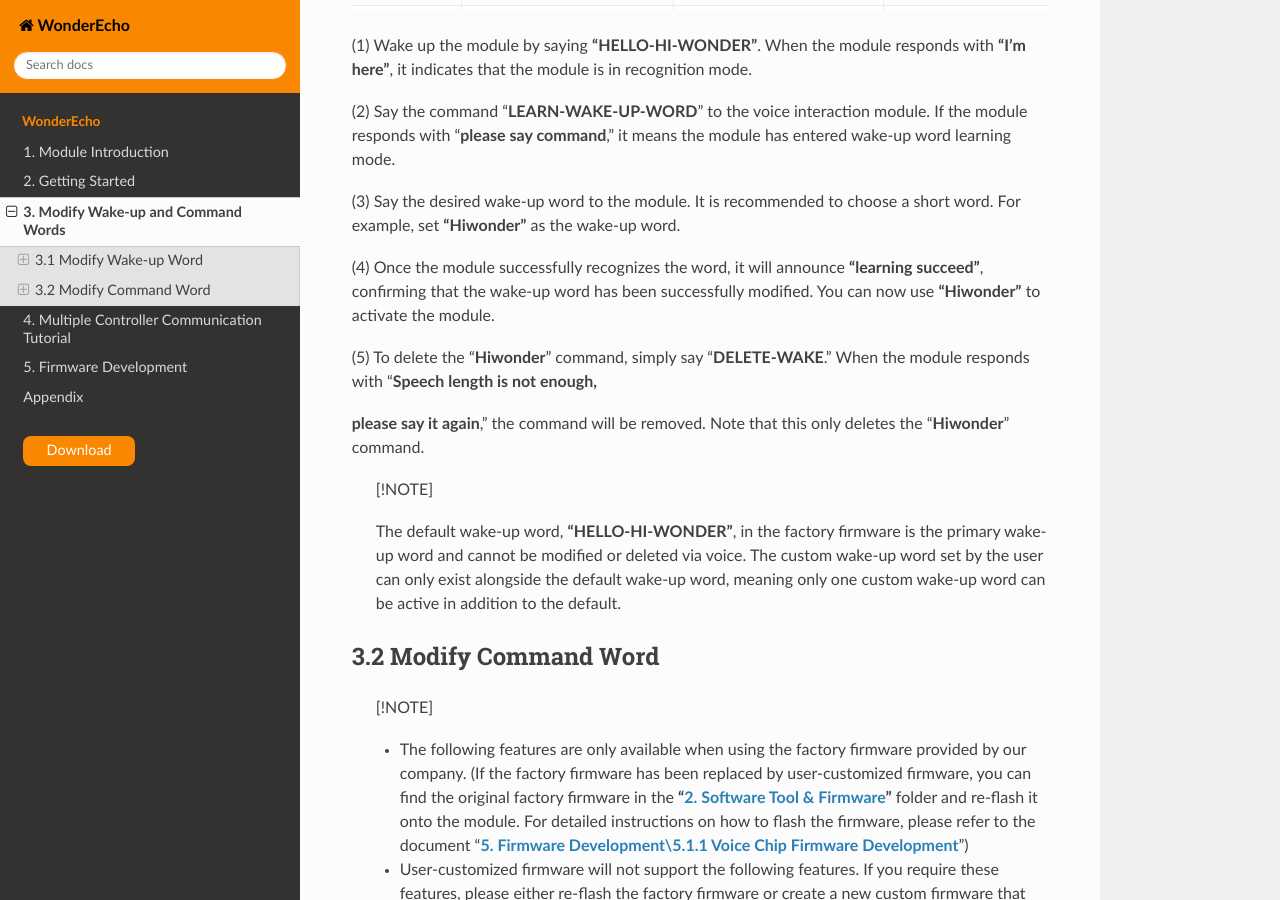
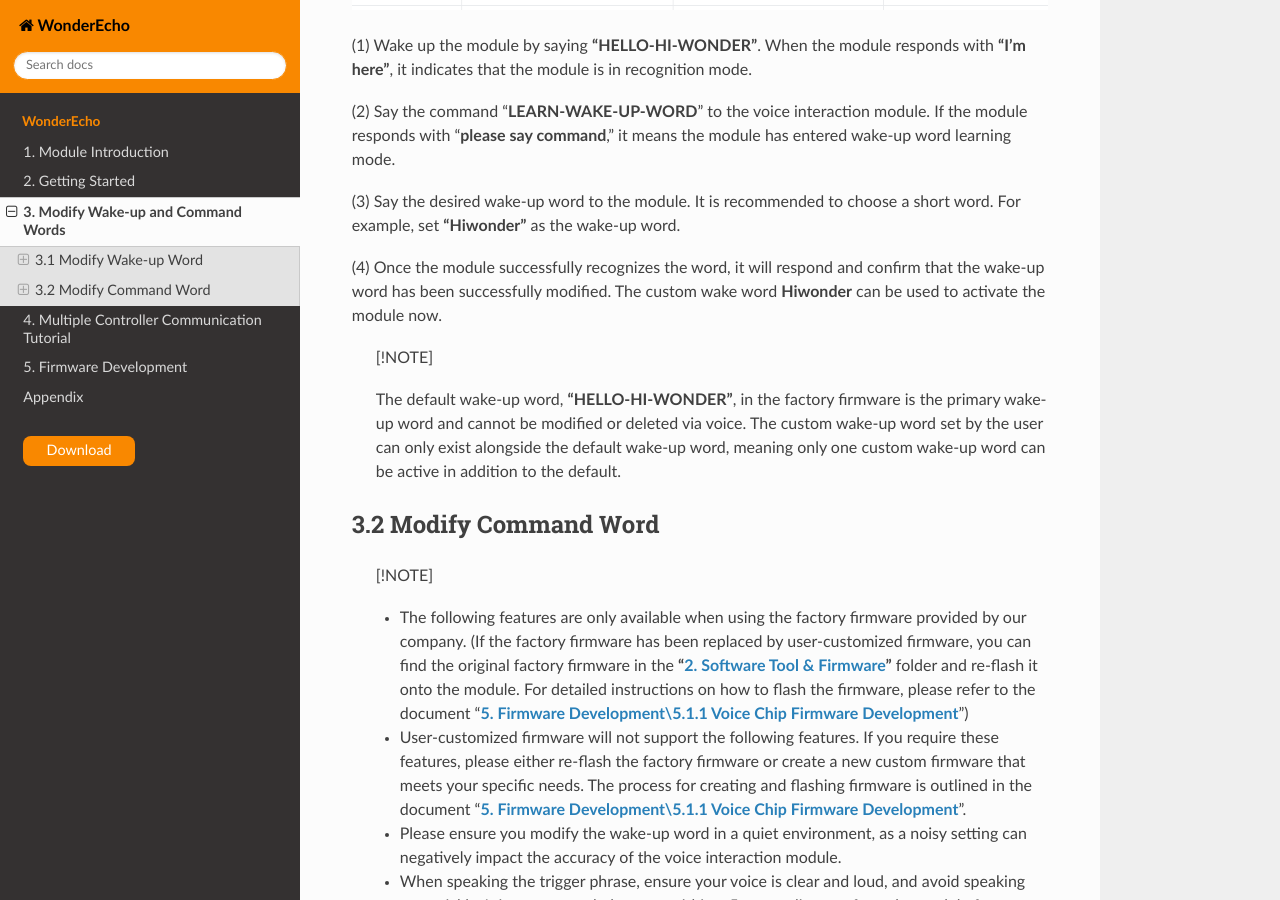
Before and after one commit to Hiwonder-docs/WonderEcho, a Sphinx documentation site: the page built from source/docs/3_Modify_Wake_up_and_Command_Words.md, in a window 1280 px wide and 900 px high, scrolled down 1340 px. Built offline with Sphinx 7.4.7 and the Read the Docs theme 3.1.0, drawn with Linux system fonts in a browser that asks for light colours; some of the changed text lies outside the part shown.

Commit message:
Update 3_Modify_Wake_up_and_Command_Words.md

```diff
--- a/source/docs/3_Modify_Wake_up_and_Command_Words.md
+++ b/source/docs/3_Modify_Wake_up_and_Command_Words.md
@@ -25,11 +25,7 @@
 
 (3) Say the desired wake-up word to the module. It is recommended to choose a short word. For example, set **"Hiwonder"** as the wake-up word.
 
-(4) Once the module successfully recognizes the word, it will announce **"learning succeed"**, confirming that the wake-up word has been successfully modified. You can now use **"Hiwonder"** to activate the module.
-
-(5) To delete the "**Hiwonder**" command, simply say "**DELETE-WAKE**." When the module responds with "**Speech length is not enough,**
-
-**please say it again**," the command will be removed. Note that this only deletes the "**Hiwonder**" command.
+(4) Once the module successfully recognizes the word, it will respond and confirm that the wake-up word has been successfully modified. The custom wake word **Hiwonder** can be used to activate the module now.
 
 > [!NOTE]
 >
@@ -66,7 +62,7 @@
 
 (4) Once the module successfully recognizes the command, it will broadcast **"learning succeed"**, confirming the modification. From now on, you can use **"go forward"** to perform the same action as the default **"go straight"** command.
 
-(5) To delete the "**go** **forward**" command, simply say "**DELETE-GO-STRAIGHT**." When the module responds with "**Speech length is not enough, please say it again**" the command will be removed. Note that this only deletes the "**go forward**" command.
+(5) To delete the **go forward** command, simply say **DELETE-GO-STRAIGHT**. Note that only the **go forward** command will be deleted, while **GO-STRAIGHT** will remain unchanged.
 
 > [!NOTE]
 >
```
